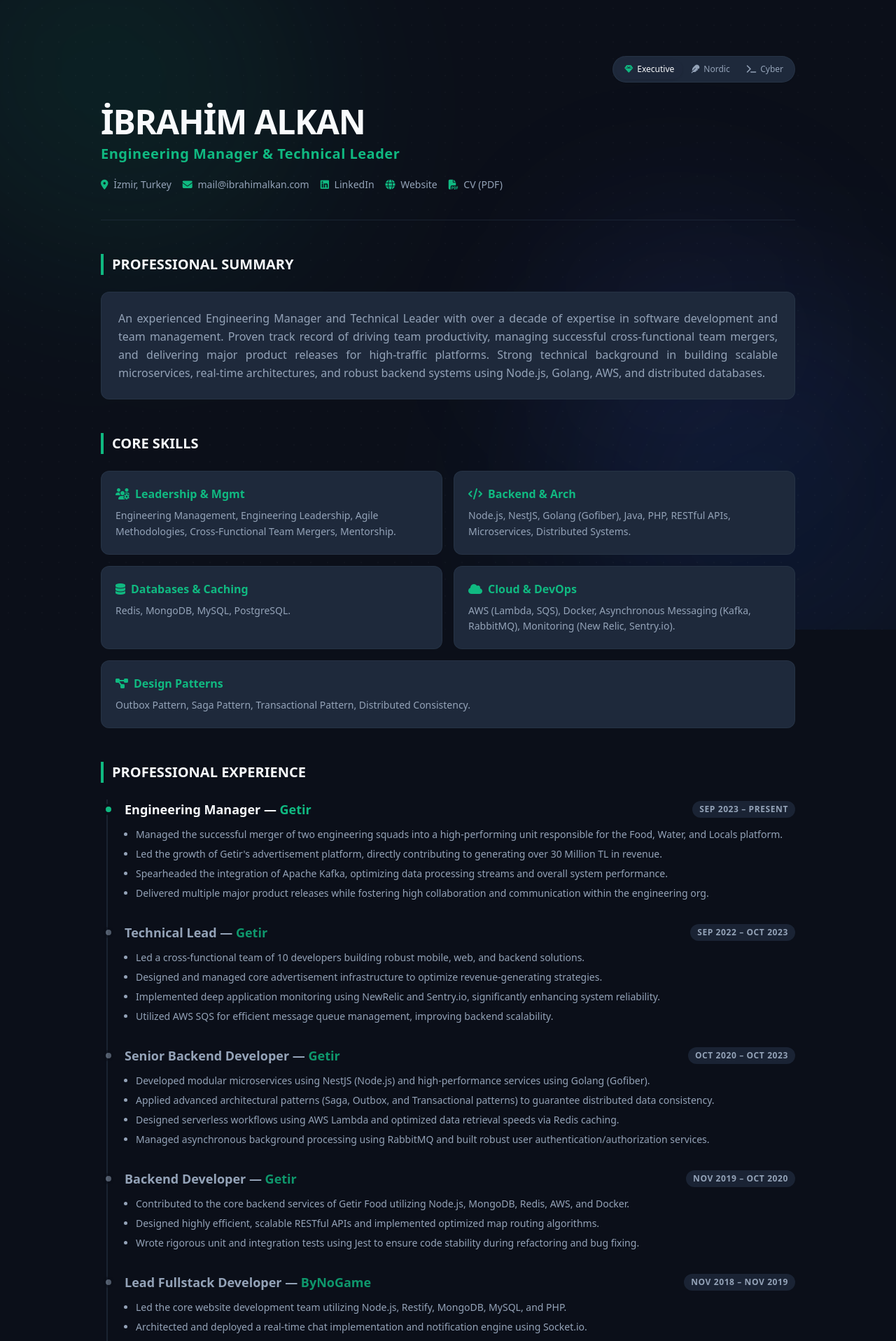
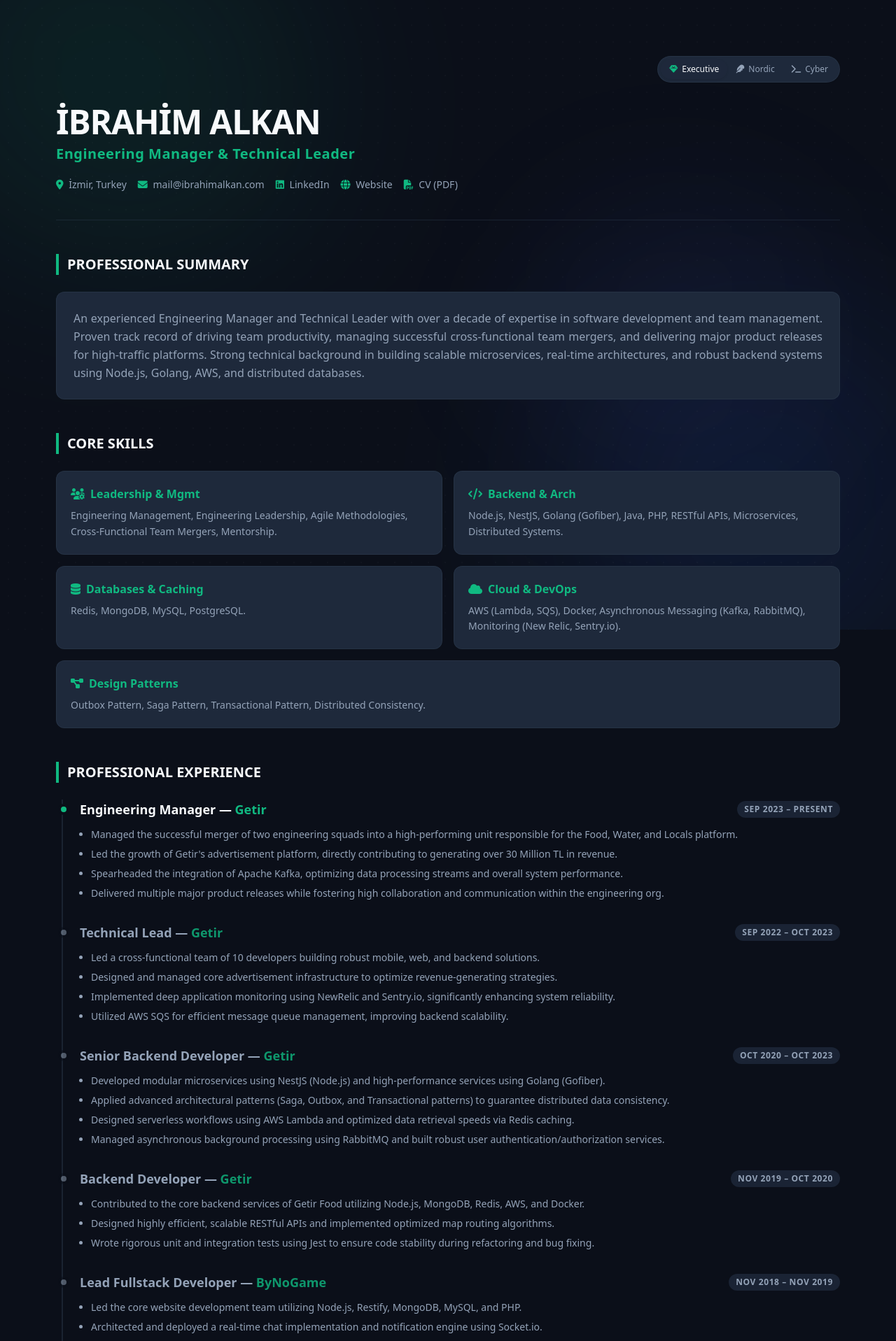
Before and after one commit to CuteTechGuy/cutetechguy.github.io, a Jekyll site: the page built from index.md, in a window 1280 px wide. Shown: the top 1917 px of the page at 70% size. Built offline with Jekyll 4.4.1, drawn with Linux system fonts in a browser that asks for light colours; nearby versions of some CDN libraries.

Commit message:
Increase main layout maximum width to max-w-6xl (1152px) for a wider desktop presence

```diff
--- a/_layouts/default.html
+++ b/_layouts/default.html
@@ -303,7 +303,7 @@
 		<div class="absolute inset-0 bg-dots opacity-60"></div>
 	</div>
 
-	<div class="max-w-5xl mx-auto px-4 py-12 md:py-20 relative z-10">
+	<div class="max-w-6xl mx-auto px-4 py-12 md:py-20 relative z-10">
 
 		<!-- Top Bar / Theme Switcher -->
 		<div class="flex justify-end mb-8">
```
